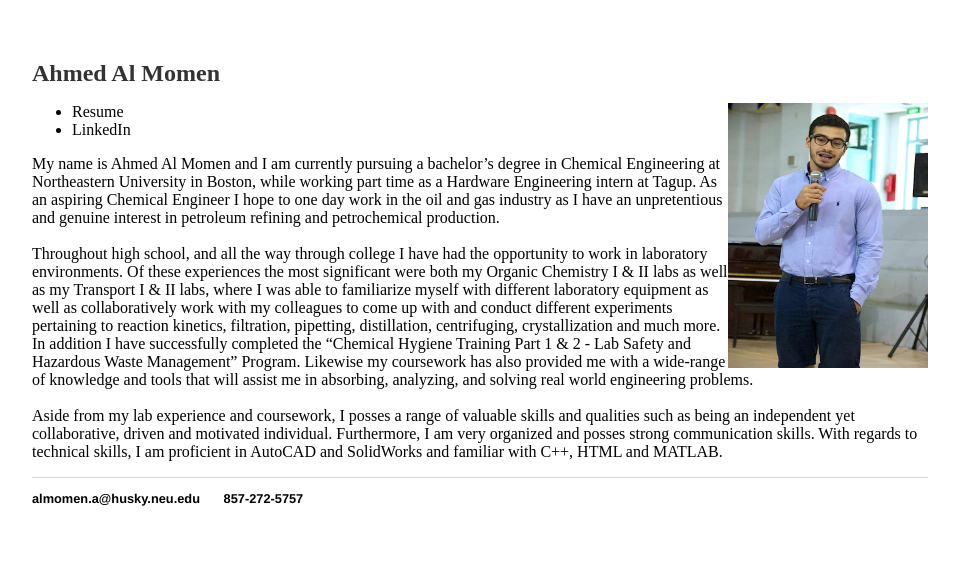
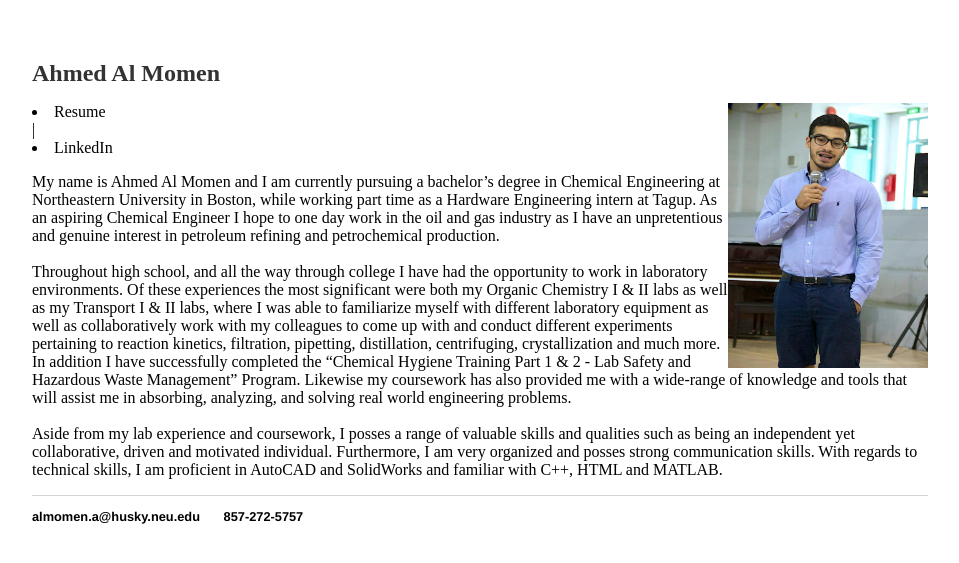
Before and after one commit to ahmedalmomen/aalmomen.com, a Jekyll site: the page built from index.html, in a window 1280 px wide. Shown: the top 563 px of the page, without its empty margins (160-1119 px from the left). Built offline with Jekyll 4.4.1, drawn with Linux system fonts in a browser that asks for light colours.

Commit message:
Update index.html

```diff
--- a/index.html
+++ b/index.html
@@ -6,24 +6,27 @@
          <h1>Ahmed Al Momen</h1>
          <img src="/grad breakfast.jpg" alt="html5 Icon"
                  style="float:right;width:200px;height:265px;">
-         <ul>
+
                  <head>
-                  <li><a href="/ahmed-al-momens-resume.pdf">Resume</a></li>
-                  <li><a href="https://www.linkedin.com/in/ahmedalmomen/">LinkedIn</a></li>
+                  <li><a href="/ahmed-al-momens-resume.pdf">Resume</a></li> | <li><a href="https://www.linkedin.com/in/ahmedalmomen/">LinkedIn</a></li>
                      </head>
-                  </ul>
-         <p> My name is Ahmed Al Momen and I am currently pursuing a bachelor’s degree in Chemical Engineering at Northeastern University
+
+         <p>
+                  My name is Ahmed Al Momen and I am currently pursuing a bachelor’s degree in Chemical Engineering at Northeastern University
          in Boston, while working part time as a Hardware Engineering intern at Tagup. As an aspiring Chemical Engineer I hope
          to one day work in the oil and gas industry as I have an unpretentious and genuine interest in petroleum refining and
-         petrochemical production.<br /><br />Throughout high school, and all the way through college I have had the opportunity
+         petrochemical production.
+                  <br /><br />Throughout high school, and all the way through college I have had the opportunity
          to work in laboratory environments. Of these experiences the most significant were both my Organic Chemistry I & II labs
          as well as my Transport I & II labs, where I was able to familiarize myself with different laboratory equipment as well as
          collaboratively work with my colleagues to come up with and conduct different experiments pertaining to reaction kinetics,
          filtration, pipetting, distillation, centrifuging, crystallization and much more. In addition I have successfully completed
          the “Chemical Hygiene Training Part 1 & 2 - Lab Safety and Hazardous Waste Management” Program.
          Likewise my coursework has also provided me with a wide-range of knowledge and tools that will assist me in absorbing, analyzing,
-         and solving real world engineering problems.<br /><br />Aside from my lab experience and coursework, I posses a range of valuable
+         and solving real world engineering problems.
+                  <br /><br />Aside from my lab experience and coursework, I posses a range of valuable
          skills and qualities such as being an independent yet collaborative, driven and motivated individual. Furthermore, I am very
          organized and posses strong communication skills. With regards to technical skills, I am proficient in AutoCAD and SolidWorks and
-         familiar with C++, HTML and MATLAB.</p>
+         familiar with C++, HTML and MATLAB.
+         </p>
 </div><!-- /.blurb -->
```
